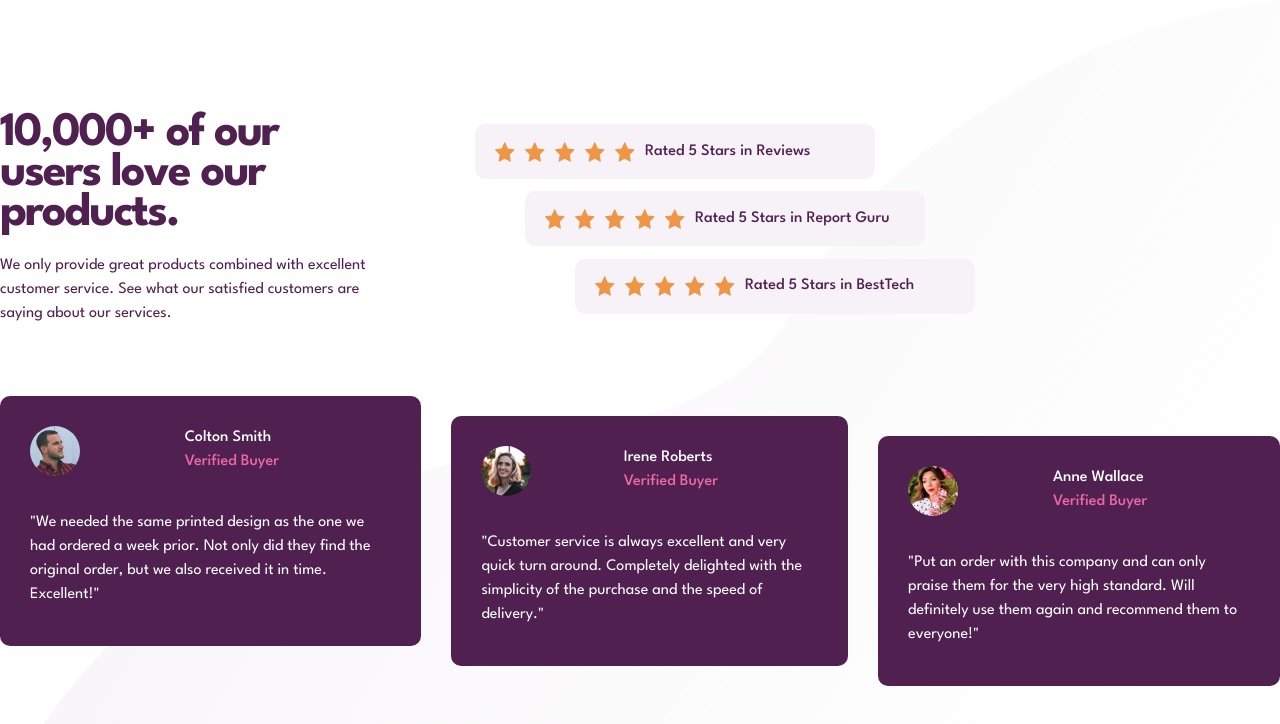
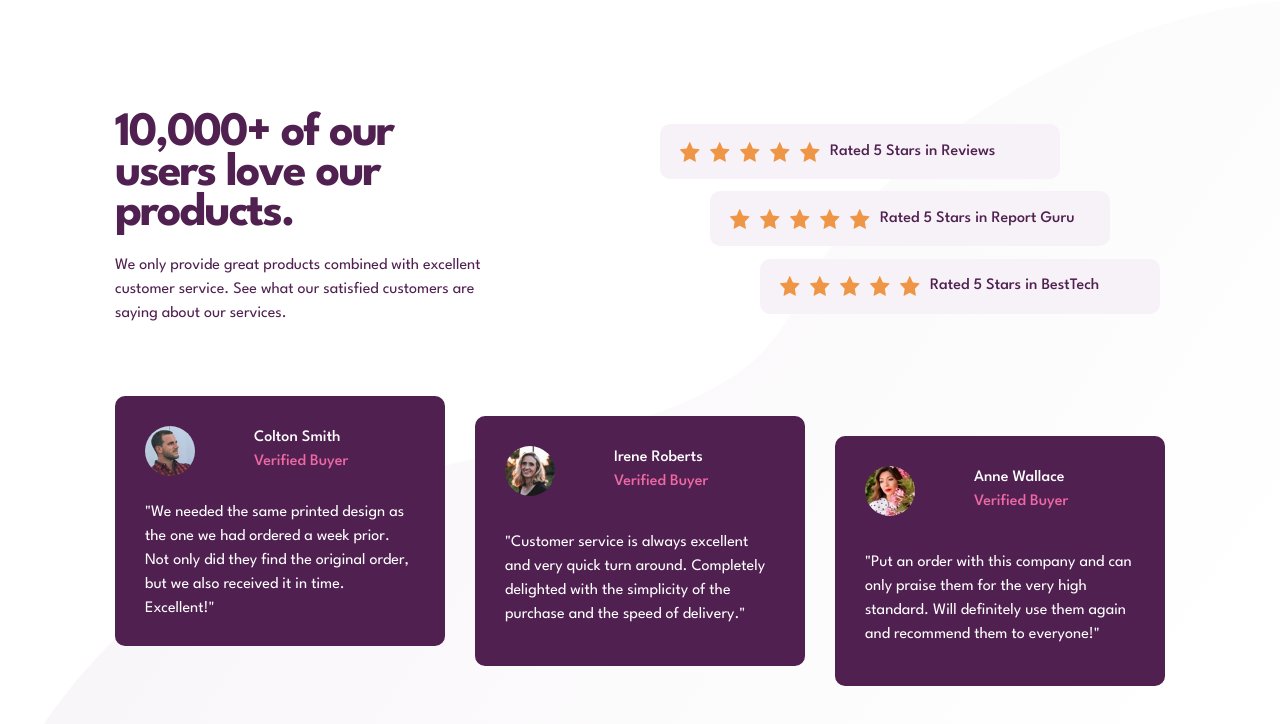
Before and after one commit to Shensson/Social-proof-section, a website built with Vite: page index.html in a window 1280 px wide. Built offline with nearby package versions, Linux system fonts and the light colour scheme.

Commit message:
fixes to positioning

```diff
--- a/style.css
+++ b/style.css
@@ -84,6 +84,7 @@ select {
 main{
     height: 100%;
     display: flex;
+    flex-wrap: wrap;
     align-items: center;
     justify-content: center;
     font-family: 'League Spartan', sans-serif;
@@ -96,7 +97,7 @@ main{
 .card-row-1{
     display: grid;
     grid-template-columns: 375px auto;
-    gap: 100px;
+    gap: 170px;
     margin-bottom: 70px;
 }
 .card-row-1 h1{
@@ -152,6 +153,7 @@ margin-left: 50px;
   display: grid;
   border-radius: 10px;
   height: 250px;
+  width: 330px;
 }
 .buyer-card img{
   border-radius: 50%;
```
